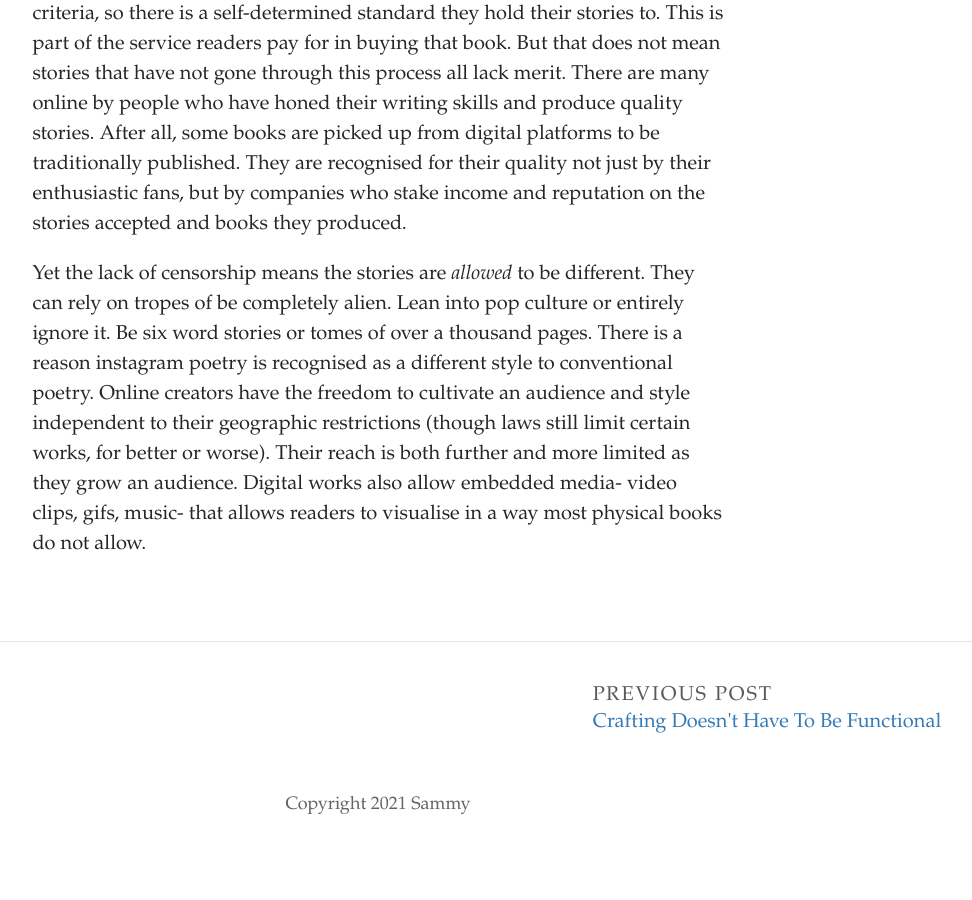
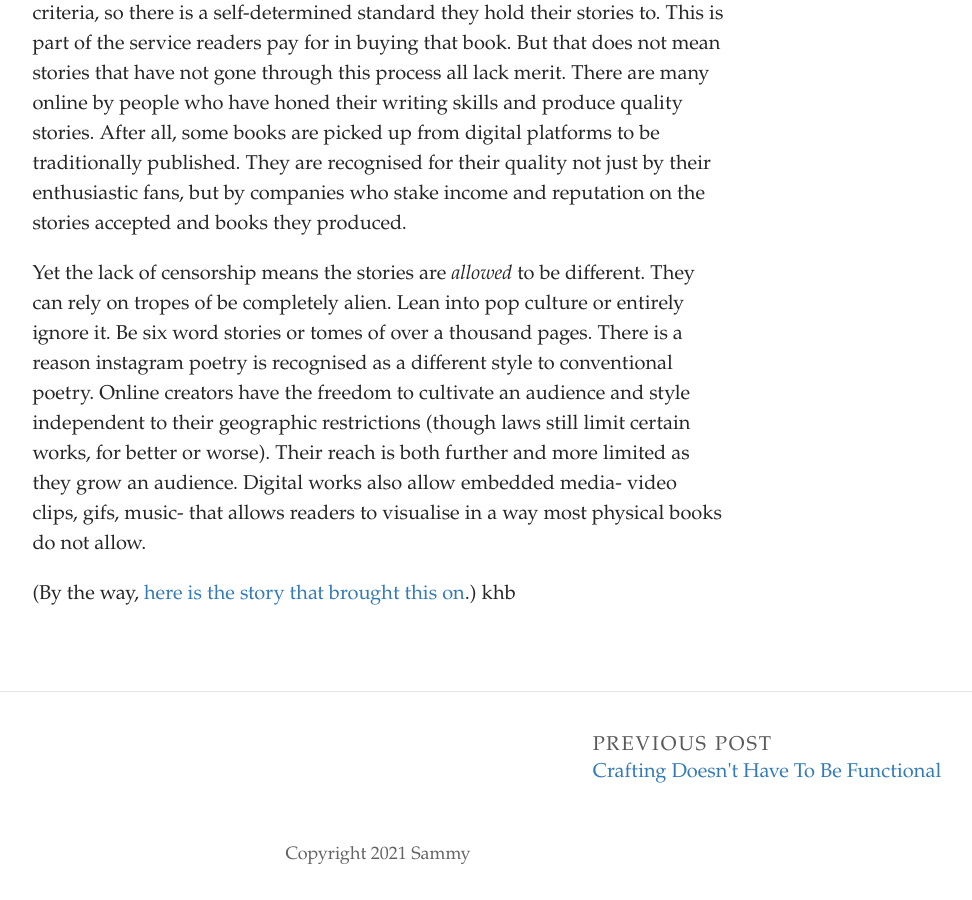
Before and after one commit to SammySpinsAYarn/Blog, a Jekyll site: the page built from _posts/2023-07-06-can-go-back-to-books-now.md, in a window 1280 px wide and 900 px high, scrolled down 716 px. Shown: the whole window, without its empty margins (262-1234 px from the left). Built offline with Jekyll 4.4.1, drawn with Linux system fonts in a browser that asks for light colours; some web fonts are replaced; before the commit the page ends 1566 px from its top, so only the background shows below that.

Commit message:
Update Post “2023-07-06-can-go-back-to-books-now”

```diff
--- a/_posts/2023-07-06-can-go-back-to-books-now.md
+++ b/_posts/2023-07-06-can-go-back-to-books-now.md
@@ -10,3 +10,5 @@
 Open access digital stories can hugely vary in quality. They range from the infamous, like the *My Immortal* fanfic, to the hugely successful, such as *The Martian*. Anybody with internet access can write on platforms ranging from those designed for a single author's work, to library-style collections, to blogs and social media posts. This is the nature of media online. This disparity means there are those who will not read books that are not traditionally published. They rely on the quality control provided by publishing houses.  Not a bad idea. Publishing houses need to ensure their products meet their criteria, so there is a self-determined standard they hold their stories to. This is part of the service readers pay for in buying that book. But that does not mean stories that have not gone through this process all lack merit. There are many online by people who have honed their writing skills and produce quality stories. After all, some books are picked up from digital platforms to be traditionally published. They are recognised for their quality not just by their enthusiastic fans, but by companies who stake income and reputation on the stories accepted and books they produced.
 
 Y﻿et the lack of censorship means the stories are *allowed* to be different. They can rely on tropes of be completely alien. Lean into pop culture or entirely ignore it. Be six word stories or tomes of over a thousand pages. There is a reason instagram poetry is recognised as a different style to conventional poetry. Online creators have the freedom to cultivate an audience and style independent to their geographic restrictions (though laws still limit certain works, for better or worse). Their reach is both further and more limited as they grow an audience. Digital works also allow embedded media- video clips, gifs, music- that allows readers to visualise in a way most physical books do not allow.
+
+(﻿By the way, [here is the story that brought this on](https://wanderinginn.com/table-of-contents/).) khb
```
